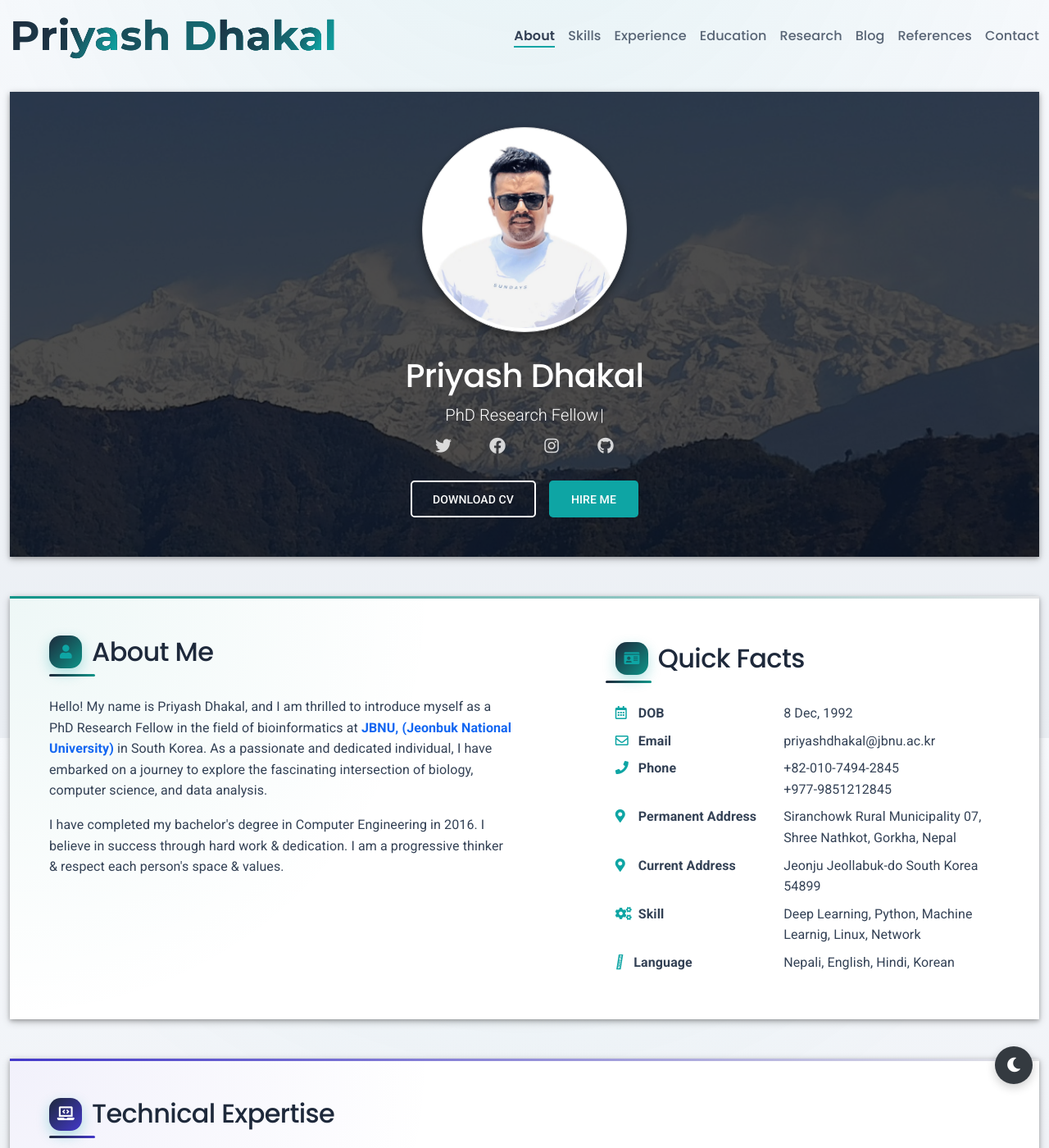
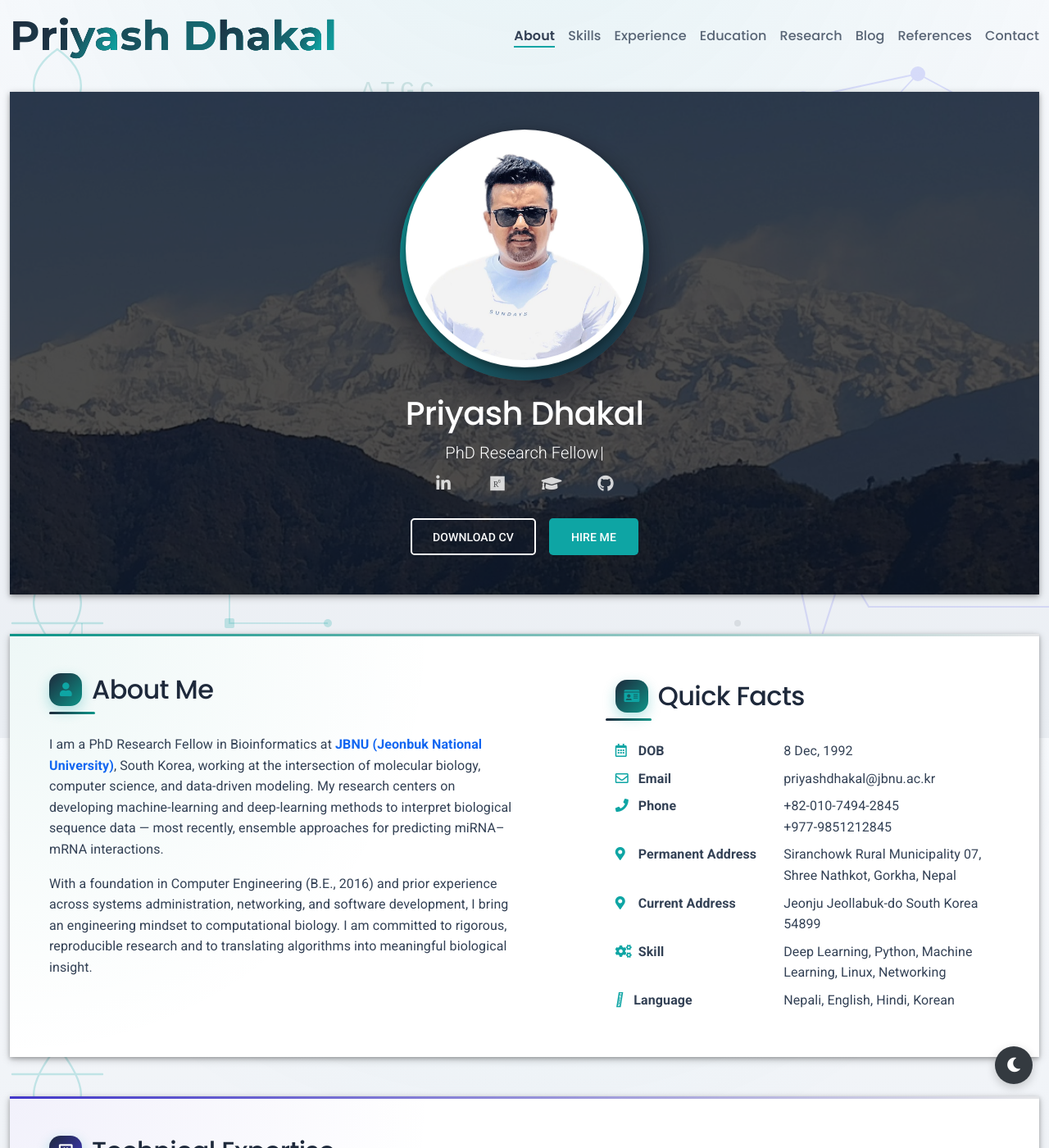
Before and after one commit to priyashdhakal/priyashdhakal.github.io, a Jekyll site: the page built from index.html, in a window 1280 px wide and 1400 px high. Shown: the whole window at 82% size. Built offline with Jekyll 4.4.1, drawn with Linux system fonts in a browser that asks for light colours; some of the changed text lies outside the part shown.

Commit message:
Banner social links, scientific content, subject field, bigger avatar, research-themed background
- Banner: LinkedIn, ResearchGate, Google Scholar, GitHub (footer unchanged)
- Rewrite About Me and experience bullets in a scientific, professional
  tone; fix typos (Administration, Machine Learning, Networking)
- Add a Subject field to the contact form (sets email subject)
- Larger, catchy profile photo with gradient ring (250 -> 290px)
- Add research-themed background illustration (DNA, neural net,
  molecules, circuit, sequence motifs) shown through card gaps

Co-Authored-By: Claude Opus 4.8 <noreply@anthropic.com>

```diff
--- a/_data/experience.yml
+++ b/_data/experience.yml
@@ -3,48 +3,48 @@
   icon: "fas fa-briefcase-medical"
   date: "Aug, 2019 - Oct, 2020"
   points:
-    - "Implement MIS and POS system to the pharmaceutical stores."
-    - "Monitoring an evaluating the pharmaceutical products"
-    - "Planning and projection of various raw materials and consumables requirement of the department."
-    - "Develop performance plans and objectives that align with the strategic objectives and plan."
-    - "Testing the product in controlled, real situations before going live."
-    - "Preparation of training manuals of MIS and POS system to the respective stakeholdes."
+    - "Deployed MIS and POS systems across pharmaceutical retail outlets, digitizing inventory and sales workflows."
+    - "Monitored and evaluated pharmaceutical product data to support quality and compliance."
+    - "Planned and forecast requirements for raw materials and departmental consumables."
+    - "Defined performance plans and objectives aligned with organizational strategy."
+    - "Validated systems under controlled, real-world conditions prior to go-live."
+    - "Authored MIS/POS training manuals and onboarded relevant stakeholders."
 
 - role: "IT Officer"
   org: "Siranchowk Rural Municipality"
   icon: "fas fa-landmark"
   date: "Jan, 2018 - Jun, 2019"
   points:
-    - "Implement e-governance and good governance plans by playing role as leading, advising and coordinating."
-    - "Provide IT access to all specifically to the digitally deprived village people (to minimize digital divide and share IT benefits)"
-    - "Make IT law, plan and policy to regulate IT by imposing standards codes and national portal for information sharing/exchanging/ info integration."
-    - "Monitoring evaluation of e-government automation activities to improve efficiency and effectiveness in the delivery of services."
-    - "Create environment to promote private sector/ partnership (maximize participation)."
-    - "Secure the digital information by promoting cheap cost-effective best technology for sustainable development."
+    - "Led the rollout of e-governance initiatives through coordination, advising, and stakeholder engagement."
+    - "Expanded IT access to digitally underserved communities to help bridge the digital divide."
+    - "Drafted IT policy and standards, and established a national portal for information sharing and integration."
+    - "Monitored and evaluated e-government automation to improve efficiency and service delivery."
+    - "Fostered public&ndash;private partnerships to broaden participation and adoption."
+    - "Strengthened information security with cost-effective, sustainable technology."
 
-- role: "Web/Software Developer"
+- role: "Web / Software Developer"
   org: "Vizrambha InfoTech"
   icon: "fas fa-code"
   date: "Jul, 2016 - Dec, 2017"
   points:
-    - "Reviewing current systems."
-    - "Presenting ideas for system improvements, including cost proposals."
-    - "Working closely with analysts, designers and staff."
-    - "Producing detailed specifications and writing the program codes."
-    - "Testing the product in controlled, real situations before going live."
-    - "Preparation of training manuals for users."
-    - "Maintaining the systems once they are up and running."
+    - "Reviewed existing systems and identified opportunities for improvement."
+    - "Proposed system enhancements with supporting cost analyses."
+    - "Collaborated closely with analysts, designers, and engineering staff."
+    - "Produced detailed technical specifications and implemented application code."
+    - "Tested products in controlled, real-world conditions before release."
+    - "Prepared end-user training manuals and documentation."
+    - "Maintained and supported systems in production."
 
-- role: "Junior System Admin"
+- role: "Junior System Administrator"
   org: "Chitrawan Unique Net"
   icon: "fas fa-server"
-  date: "Feb, 2015 - jun, 2016"
+  date: "Feb, 2015 - Jun, 2016"
   points:
-    - "Install and configure software and hardware."
-    - "Manage network servers and technology tools."
-    - "Set up accounts and workstations."
-    - "Monitor performance and maintain systems according to requirements."
-    - "Troubleshoot issues and outages."
-    - "Ensure security through access controls, backups and firewalls."
-    - "Upgrade systems with new releases and models."
-    - "Build an internal wiki with technical documentation, manuals and IT policies"
+    - "Installed and configured software and hardware infrastructure."
+    - "Administered network servers and core technology tools."
+    - "Provisioned user accounts and workstations."
+    - "Monitored performance and maintained systems to defined requirements."
+    - "Diagnosed and resolved incidents and outages."
+    - "Enforced security through access controls, backups, and firewalls."
+    - "Upgraded systems with new releases and hardware."
+    - "Built an internal wiki of technical documentation, manuals, and IT policies."
--- a/_data/profile.yml
+++ b/_data/profile.yml
@@ -10,12 +10,15 @@ cv_url: https://drive.google.com/file/d/1EOcAZ1p4smzAYio-S-sYKqEmlc7_FLrN/view
 
 about:
   - >
-    Hello! My name is Priyash Dhakal, and I am thrilled to introduce myself as a PhD Research Fellow in the field of bioinformatics at
-    <strong><a href="https://www.jbnu.ac.kr/kor/" target="_blank">JBNU, (Jeonbuk National University)</a></strong>
-    in South Korea. As a passionate and dedicated individual, I have embarked on a journey to explore the fascinating intersection of biology, computer science, and data analysis.
+    I am a PhD Research Fellow in Bioinformatics at
+    <strong><a href="https://www.jbnu.ac.kr/kor/" target="_blank">JBNU (Jeonbuk National University)</a></strong>,
+    South Korea, working at the intersection of molecular biology, computer science, and data-driven modeling. My research centers on
+    developing machine-learning and deep-learning methods to interpret biological sequence data &mdash; most recently, ensemble approaches
+    for predicting miRNA&ndash;mRNA interactions.
   - >
-    I have completed my bachelor's degree in Computer Engineering in 2016. I believe in success through hard work &amp; dedication.
-    I am a progressive thinker &amp; respect each person's space &amp; values.
+    With a foundation in Computer Engineering (B.E., 2016) and prior experience across systems administration, networking, and software
+    development, I bring an engineering mindset to computational biology. I am committed to rigorous, reproducible research and to translating
+    algorithms into meaningful biological insight.
 
 facts:
   - { icon: "far fa-calendar-alt", label: "DOB", value: "8 Dec, 1992" }
@@ -23,5 +26,5 @@ facts:
   - { icon: "fas fa-phone", label: "Phone", value: "+82-010-7494-2845 <br> +977-9851212845" }
   - { icon: "fas fa-map-marker-alt", label: "Permanent Address", value: "Siranchowk Rural Municipality 07, Shree Nathkot, Gorkha, Nepal" }
   - { icon: "fas fa-map-marker-alt", label: "Current Address", value: "Jeonju Jeollabuk-do South Korea 54899" }
-  - { icon: "fa fa-cogs", label: "Skill", value: "Deep Learning, Python, Machine Learnig, Linux, Network" }
+  - { icon: "fa fa-cogs", label: "Skill", value: "Deep Learning, Python, Machine Learning, Linux, Networking" }
   - { icon: "fa-solid fa-language", label: "Language", value: "Nepali, English, Hindi, Korean" }
--- a/_data/skills.yml
+++ b/_data/skills.yml
@@ -2,7 +2,7 @@
   icon: "fas fa-brain"
   level: "Master"
   percent: 95
-- name: "System and Network Admminstration (Linux, CCNA)"
+- name: "Systems &amp; Network Administration (Linux, CCNA)"
   icon: "fas fa-network-wired"
   level: "Expert"
   percent: 85
--- a/css/main.css
+++ b/css/main.css
@@ -422,17 +422,25 @@ body.dark-mode #experience dl dt {
   50% { box-shadow: 0 0 0 12px rgba(14, 165, 164, 0); } }
 
 /* Floating, gently pulsing hero avatar */
+#intro .avatar {
+  display: inline-block;
+  border-radius: 50%;
+  padding: 7px !important;
+  background: linear-gradient(135deg, #0ea5a4, #1e293b);
+  box-shadow: 0 16px 38px rgba(2, 6, 23, 0.45); }
+
 #intro .avatar img {
-  width: 250px;
-  height: 250px;
+  width: 290px;
+  height: 290px;
   -o-object-fit: cover;
      object-fit: cover;
+  border: 5px solid #fff;
   border-radius: 50%;
   animation: floaty 4.5s ease-in-out infinite, pulse-ring 2.8s ease-out infinite;
   transition: transform 0.4s ease; }
 
 @media (max-width: 575px) {
-  #intro .avatar img { width: 170px; height: 170px; } }
+  #intro .avatar img { width: 200px; height: 200px; } }
 
 #intro .avatar img:hover {
   transform: scale(1.06) rotate(2deg); }
@@ -532,16 +540,22 @@ body.dark-mode #portfolio h3 a {
 body.bg-light {
   background-color: #eef2f6;
   background-image:
+    url("../images/research-bg.svg"),
     radial-gradient(1200px circle at 50% -180px, rgba(14, 165, 164, 0.07), transparent 60%),
     linear-gradient(180deg, #f7f9fc 0%, #eaeef3 100%);
-  background-repeat: no-repeat;
+  background-repeat: no-repeat, no-repeat, no-repeat;
+  background-position: center center, center, center;
+  background-size: cover, cover, cover;
   background-attachment: fixed; }
 
 body.dark-mode {
   background-image:
-    radial-gradient(1200px circle at 50% -180px, rgba(14, 165, 164, 0.12), transparent 60%),
+    url("../images/research-bg.svg"),
+    radial-gradient(1200px circle at 50% -180px, rgba(14, 165, 164, 0.14), transparent 60%),
     linear-gradient(180deg, #0f1419 0%, #0c1116 100%);
-  background-repeat: no-repeat;
+  background-repeat: no-repeat, no-repeat, no-repeat;
+  background-position: center center, center, center;
+  background-size: cover, cover, cover;
   background-attachment: fixed; }
 
 /* White section cards lift gently on hover */
@@ -912,6 +926,9 @@ body.dark-mode .resume-container > .shadow-1-strong:not(#intro)::before {
 .nav-link[title="Facebook"]:hover { background-color: #1877f2; }
 .nav-link[title="Github"]:hover { background-color: #24292e; }
 .nav-link[title="Youtube"]:hover { background-color: #ff0000; }
+.nav-link[title="LinkedIn"]:hover { background-color: #0a66c2; }
+.nav-link[title="ResearchGate"]:hover { background-color: #00d0af; }
+.nav-link[title="Google Scholar"]:hover { background-color: #4285f4; }
 .nav-link[title="Instagram"]:hover {
   background: radial-gradient(circle at 30% 110%, #fdf497 5%, #fd5949 45%, #d6249f 60%, #285aeb 90%); }
 
--- a/index.html
+++ b/index.html
@@ -81,11 +81,11 @@
               <div class="header-social mb-3 d-print-none" data-aos="zoom-in" data-aos-delay="200">
                 <nav role="navigation">
                   <ul class="nav justify-content-center">
-                    <li class="nav-item"><a class="nav-link" href="https://twitter.com/priyashdhakal" target="_blank" title="Twitter"><i class="fab fa-twitter"></i><span class="menu-title sr-only">Twitter</span></a>
+                    <li class="nav-item"><a class="nav-link" href="https://www.linkedin.com/in/priyash-dhakal-362b7987/" target="_blank" title="LinkedIn"><i class="fab fa-linkedin-in"></i><span class="menu-title sr-only">LinkedIn</span></a>
                     </li>
-                    <li class="nav-item"><a class="nav-link" href="https://www.facebook.com/priyash.dhakal" target="_blank" title="Facebook"><i class="fab fa-facebook"></i><span class="menu-title sr-only">Facebook</span></a>
+                    <li class="nav-item"><a class="nav-link" href="https://www.researchgate.net/profile/Priyash-Dhakal" target="_blank" title="ResearchGate"><i class="fab fa-researchgate"></i><span class="menu-title sr-only">ResearchGate</span></a>
                     </li>
-                    <li class="nav-item"><a class="nav-link" href="https://www.instagram.com/priyashdhakal" target="_blank" title="Instagram"><i class="fab fa-instagram"></i><span class="menu-title sr-only">Instagram</span></a>
+                    <li class="nav-item"><a class="nav-link" href="https://scholar.google.com/citations?user=4Mjv6tUAAAAJ&amp;hl=en" target="_blank" title="Google Scholar"><i class="fas fa-graduation-cap"></i><span class="menu-title sr-only">Google Scholar</span></a>
                     </li>
                     <li class="nav-item"><a class="nav-link" href="https://github.com/priyashdhakal" target="_blank" title="Github"><i class="fab fa-github"></i><span class="menu-title sr-only">Github</span></a>
                     </li>
@@ -251,7 +251,6 @@
           </div>
           <div class="mt-5 d-print-none"><form action="https://formspree.io/f/xbjvdagw"
     method="POST">
-  <input type="hidden" name="_subject" value="New message from priyashdhakal.com.np"/>
   <div class="form-outline mb-4">
     <input type="text" id="name" name="name" class="form-control" required/>
     <label class="form-label" for="name">Name</label>
@@ -259,6 +258,10 @@
   <div class="form-outline mb-4">
     <input type="email" id="email" name="email" class="form-control" required/>
     <label class="form-label" for="email">Email address</label>
+  </div>
+  <div class="form-outline mb-4">
+    <input type="text" id="subject" name="_subject" class="form-control" required/>
+    <label class="form-label" for="subject">Subject</label>
   </div>
   <div class="form-outline mb-4">
     <textarea class="form-control" style="resize: none;" id="message" name="message" rows="4" required></textarea>
```
Also changed, not shown: images/research-bg.svg (added).
